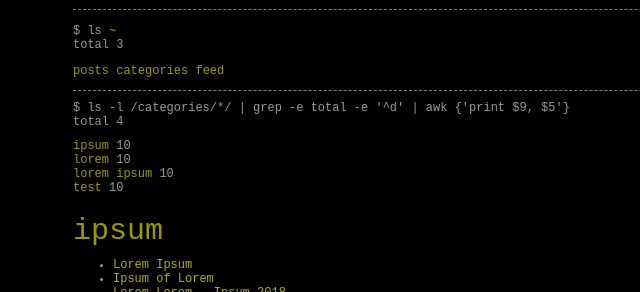
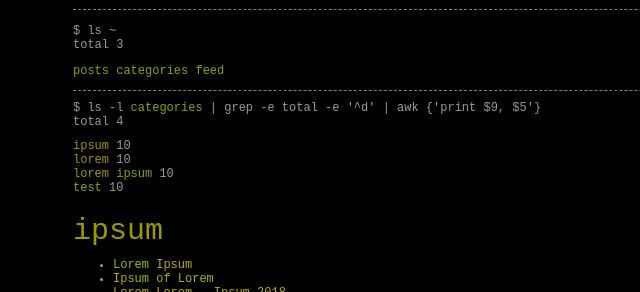
Before and after one commit to bizarrechaos/bizarrechaos.github.io, a Jekyll site: the page built from category.md, in a window 1280 px wide. Shown: the part 152-444 px from the top of the page, without its empty margins (192-832 px from the left). Built offline with Jekyll 4.4.1, drawn with Linux system fonts in a browser that asks for light colours.

Commit message:
Update category.md

```diff
--- a/category.md
+++ b/category.md
@@ -3,7 +3,7 @@ layout: default
 permalink: /category/
 ---
 
-<p>$ ls -l /categories/*/ | grep -e total -e '^d' | awk {'print $9, $5'}<br />total {{ site.tags | size }}</p>
+<p>$ ls -l <span class="string">categories</span> | grep -e total -e '^d' | awk {'print $9, $5'}<br />total {{ site.tags | size }}</p>
 <p>
     {% assign list = site.tags | sort %}
         {% for category in list %}
```
